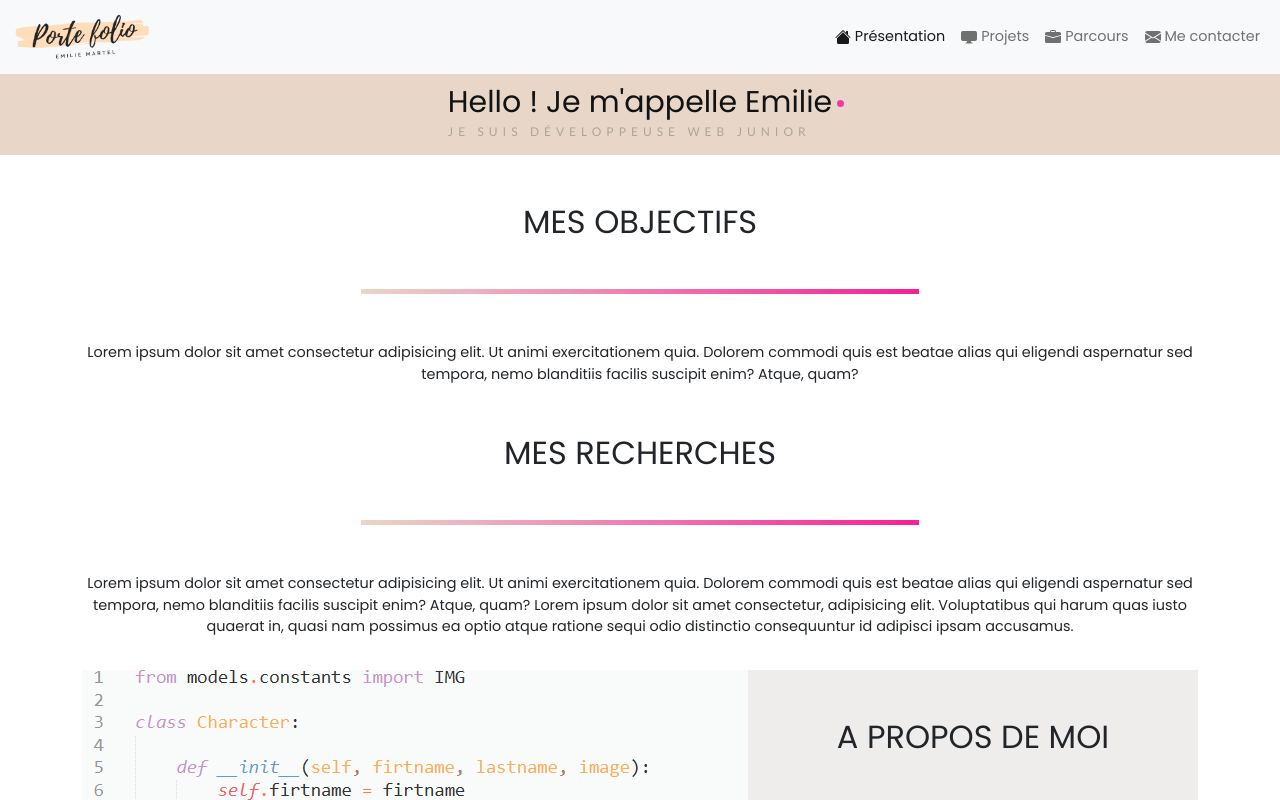
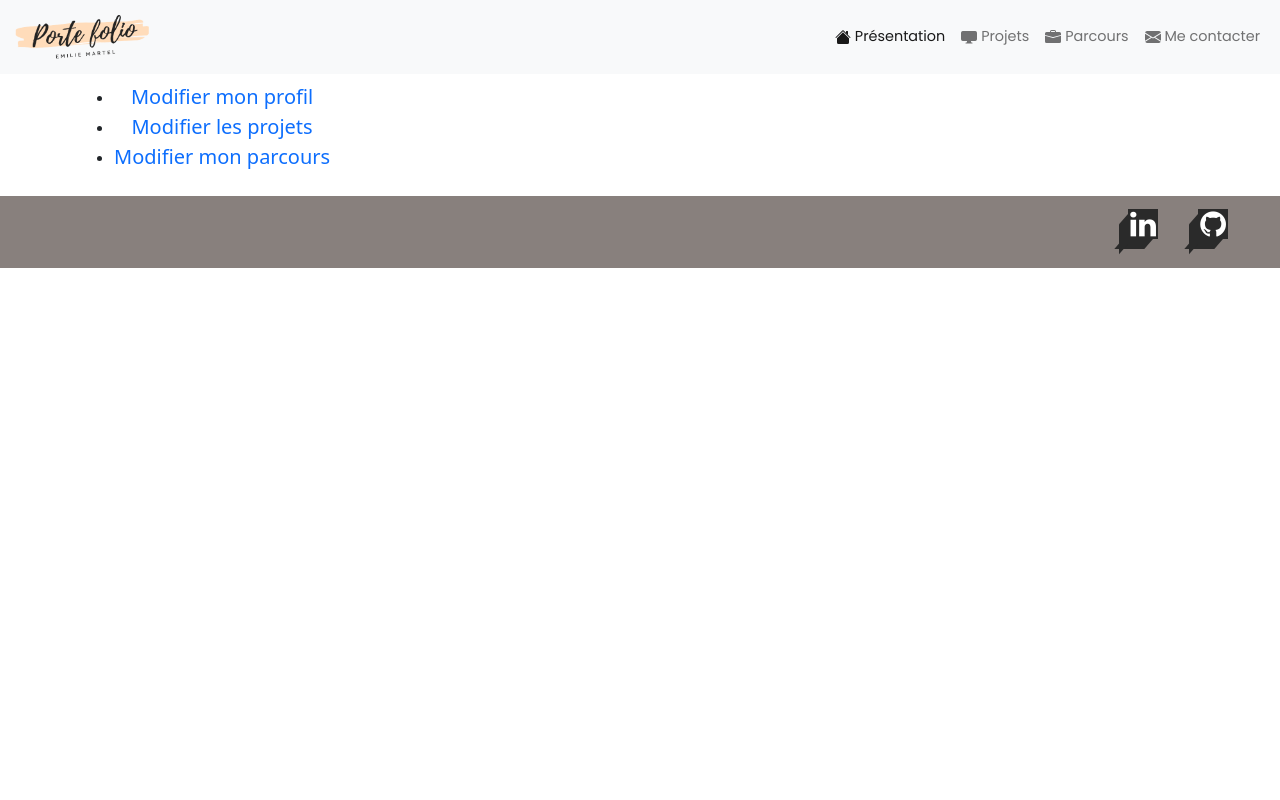
Before and after one commit to EmilieM71/portefolio, a React (Create React App) app: page /administration in a window 1280 px wide. Shown: the top 800 px of the page. Built offline with nearby package versions, Linux system fonts and the light colour scheme; the HTML template or start-up script is replaced by a standard one.

Commit message:
Add page with links for update my portefolio

```diff
--- a/src/App.jsx
+++ b/src/App.jsx
@@ -1,18 +1,29 @@
-import React from 'react';
+import React, { useContext } from 'react';
 import { Route, Switch } from 'react-router-dom';
 import Header from './parts/Header';
 import Footer from './parts/Footer';
+import Authentication from './pages/Authentication';
 import Home from './pages/HomePage';
 import Portefolio from './pages/Portefolio';
 import Trainning from './pages/Trainning';
 import Contact from './pages/Contact';
+import AuthContext from './contexts/auth';
+import Administration from './components/Administration';
+
 import './App.css';
 
 function App() {
+  const { user } = useContext(AuthContext);
   return (
     <div className="App">
       <Header />
       <Switch>
+        <Route path="/LogIn">
+          <Authentication />
+        </Route>
+        <Route path="/administration">
+          <Administration user={user} />
+        </Route>
         <Route path="/Contact">
           <Contact />
         </Route>
--- /dev/null
+++ b/src/components/Administration.jsx
@@ -0,0 +1,47 @@
+import React from 'react';
+import PropTypes from 'prop-types';
+import { Link } from 'react-router-dom';
+
+function Administration({ user }) {
+  // eslint-disable-next-line no-console
+  console.log(user);
+  return (
+    <div className="navbar navbar-fixed-top navbar-inverse">
+      <div className="container">
+        <ul className="navbar-header">
+          <li>
+            <Link to="/profile" className="navbar-brand">
+              Modifier mon profil
+            </Link>
+          </li>
+          <li>
+            <Link to="/project" className="navbar-brand">
+              Modifier les projets
+            </Link>
+          </li>
+          <li>
+            <Link to="/experience" className="navbar-brand">
+              Modifier mon parcours
+            </Link>
+          </li>
+        </ul>
+      </div>
+    </div>
+  );
+}
+
+// Administration.defaultProps = {
+
+//     user.id: '',
+//     user.name: '',
+
+// };
+
+Administration.propTypes = {
+  user: PropTypes.shape({
+    id: PropTypes.number,
+    name: PropTypes.string,
+  }).isRequired,
+};
+
+export default Administration;
```
